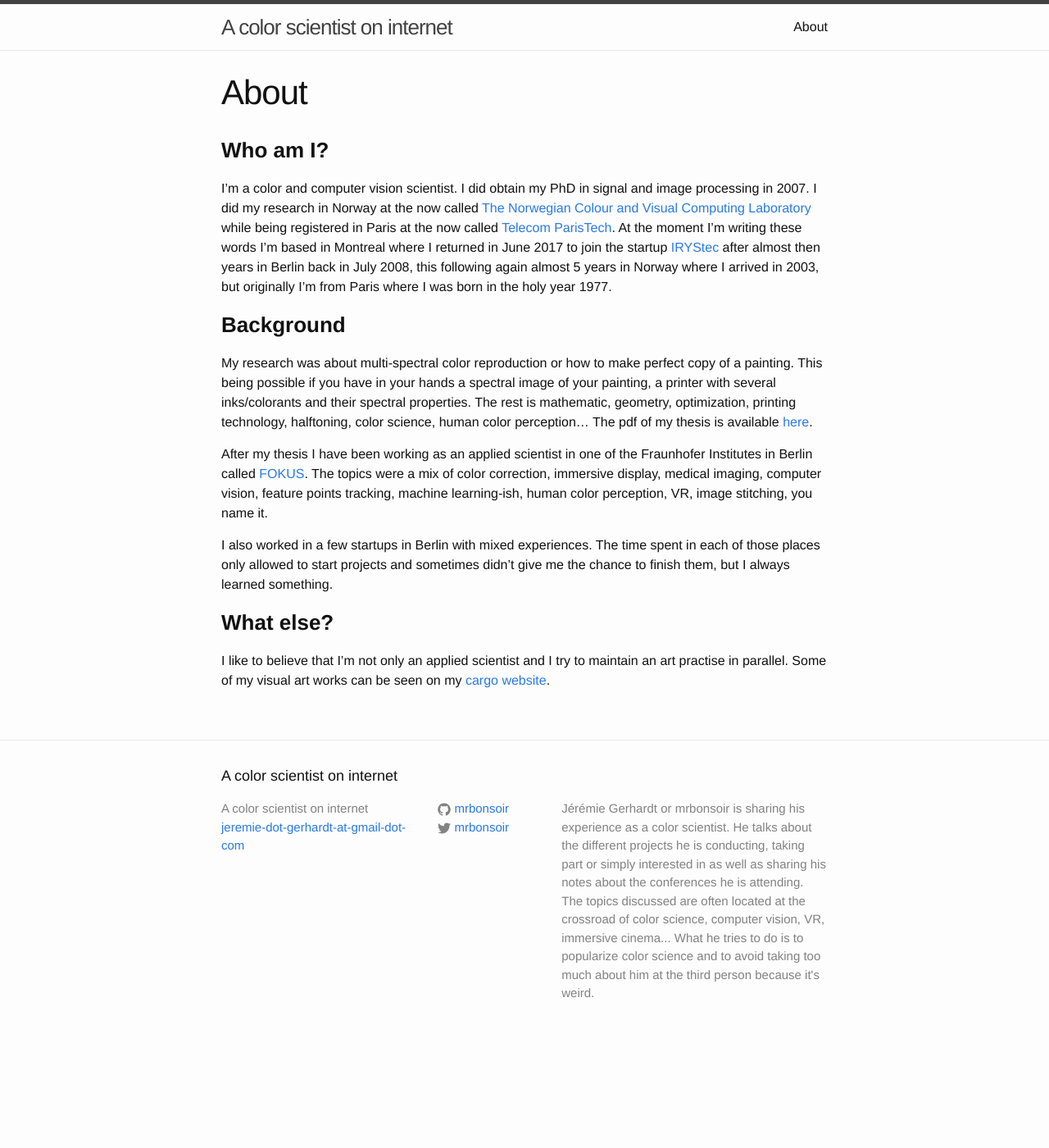
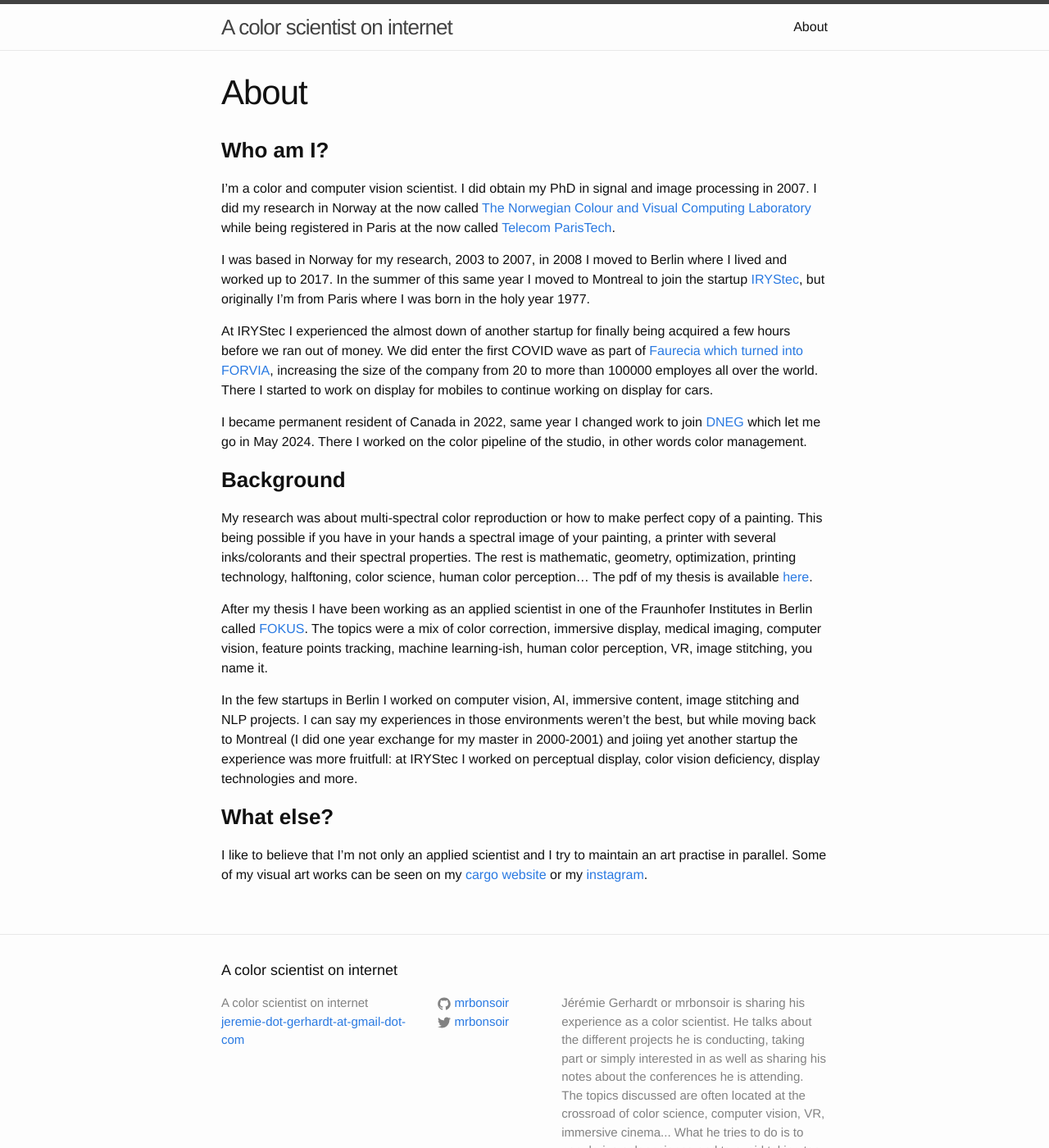
Before and after one commit to mrbonsoir/mrbonsoir.github.io, a Jekyll site: the page built from about.md, in a window 1280 px wide and 1400 px high. Shown: the whole window at 82% size. Built offline with Jekyll 4.4.1, drawn with Linux system fonts in a browser that asks for light colours.

Commit message:
update about page again

```diff
--- a/about.md
+++ b/about.md
@@ -5,24 +5,30 @@ permalink: /about/
 ---
 
 ### **Who am I?**
-I'm a color and computer vision scientist. I did obtain my PhD in signal and image processing in 2007. I did my research in Norway at the now called [The Norwegian Colour and Visual Computing Laboratory][link-colorlab] while being registered in Paris at the now called [Telecom ParisTech][link-enst]. At the moment I'm writing these words I'm based in Montreal where I returned in June 2017 to join the startup [IRYStec][link-irystec] after almost then years in Berlin back in July 2008, this following again almost 5 years in Norway where I arrived in 2003, but originally I'm from Paris where I was born in the holy year 1977.
+I'm a color and computer vision scientist. I did obtain my PhD in signal and image processing in 2007. I did my research in Norway at the now called [The Norwegian Colour and Visual Computing Laboratory][link-colorlab] while being registered in Paris at the now called [Telecom ParisTech][link-enst].
+
+I was based in Norway for my research, 2003 to 2007, in 2008 I moved to Berlin where I lived and worked up to 2017. In the summer of this same year I moved to Montreal to join the startup [IRYStec][link-irystec], but originally I'm from Paris where I was born in the holy year 1977.
+
+At IRYStec I experienced the almost down of another startup for finally being acquired a few hours before we ran out of money. We did enter the first COVID wave as part of [Faurecia which turned into FORVIA][link-forvia], increasing the size of the company from 20 to more than 100000 employes all over the world. There I started to work on display for mobiles to continue working on display for cars.
+
+I became permanent resident of Canada in 2022, same year I changed work to join [DNEG][link-dneg] which let me go in May 2024. There I worked on the color pipeline of the studio, in other words color management.
 
 ###  **Background**
 My research was about multi-spectral color reproduction or how to make perfect copy of a painting. This being possible if you have in your hands a spectral image of your painting, a printer with several inks/colorants and their spectral properties. The rest is mathematic, geometry, optimization, printing technology, halftoning, color science, human color perception... The pdf of my thesis is available [here][link-thesis].
 
 After my thesis I have been working as an applied scientist in one of the Fraunhofer Institutes in Berlin called [FOKUS][link-viscom]. The topics were a mix of color correction, immersive display, medical imaging, computer vision, feature points tracking, machine learning-ish, human color perception, VR, image stitching, you name it.
 
-I also worked in a few startups in Berlin with mixed experiences. The time spent in each of those places only allowed to start projects and sometimes didn't give me the chance to finish them, but I always learned something.
+In the few startups in Berlin I worked on computer vision, AI, immersive content, image stitching and NLP projects. I can say my experiences in those environments weren't the best, but while moving back to Montreal (I did one year exchange for my master in 2000-2001) and joiing yet another startup the experience was more fruitfull: at IRYStec I worked on perceptual display, color vision deficiency, display technologies and more.
 
 ### **What else?**
-I like to believe that I'm not only an applied scientist and I try to maintain an art practise in parallel. Some of my visual art works can be seen on my [cargo website][link-cargocollective].
+I like to believe that I'm not only an applied scientist and I try to maintain an art practise in parallel. Some of my visual art works can be seen on my [cargo website][link-cargocollective] or my [instagram][link-instagram].
 
+[link-instagram]: https://www.instagram.com/mrbonsoir/
 [link-colorlab]: https://www.ntnu.edu/colourlab
 [link-enst]: https://www.telecom-paris.fr/
-[link-blogspot]: https://mrbonsoir.blogspot.com
-[link-saatchiart]: https://www.saatchiart.com/jeremiegerhardt
-[link-cargocollective]: https://jeremiegerhardt.cargocollective.com
-[link-randomnotebooks]: https://github.com/mrbonsoir/little_planet_tools/blob/master/Making%20Little%20Planet/Making%20Little%20Planet.md
-[link-viscom]: https://www.fokus.fraunhofer.de/go/viscom
+[link-cargocollective]: https://jeremiegerhardt.cargo.site/
+[link-viscom]: https://www.fokus.fraunhofer.de/en/sqc
 [link-thesis]: https://pastel.archives-ouvertes.fr/pastel-00003354
 [link-irystec]: https://www.irystec.com/
+[link-dneg]: https://www.dneg.com/
+[link-forvia]: https://www.forvia.com/en
```
